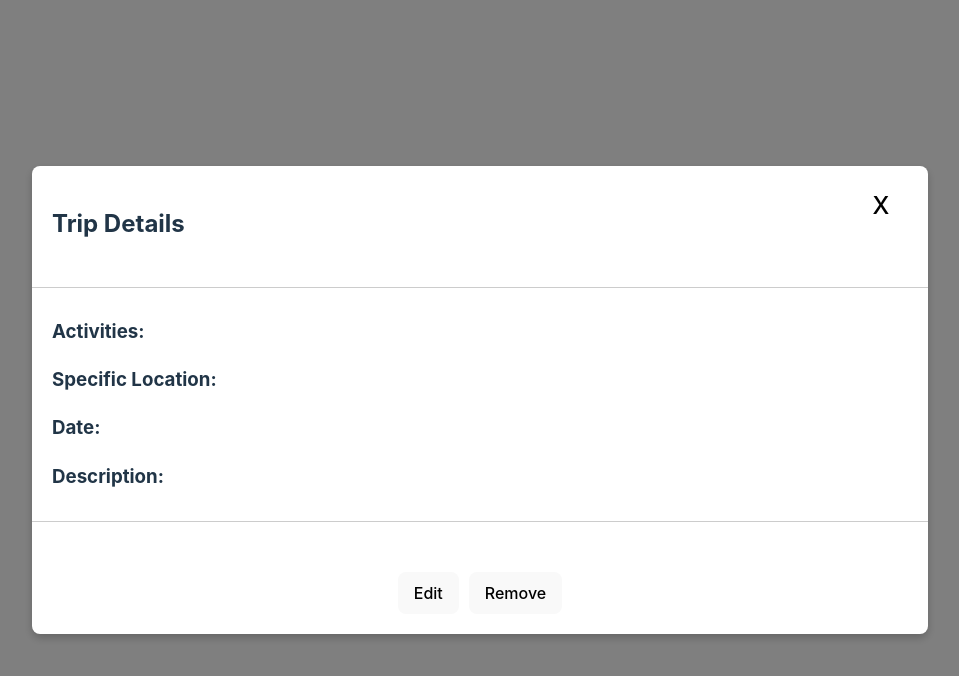
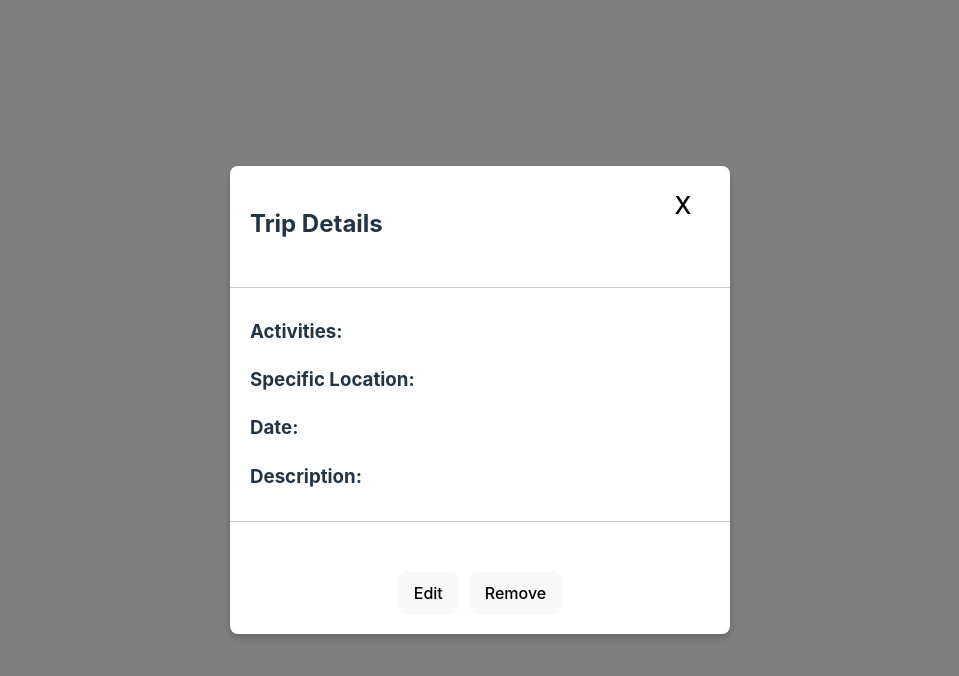
Before and after one commit to Albin-Tenghagen/fullstackPlaner, a React (Vite) app in the folder vite-folder/: page /details in a window 1280 px wide. Both pictures are taken after a click on the button "Mer Info". Shown: the top 676 px of the page, without its empty margins (160-1119 px from the left). Built offline with nearby package versions, Linux system fonts and the light colour scheme.

Commit message:
fixed css on the modal

```diff
--- a/vite-folder/src/components/DetailsFolder/modal.css
+++ b/vite-folder/src/components/DetailsFolder/modal.css
@@ -15,7 +15,9 @@
   background-color: white;
   padding: 20px;
   border-radius: 8px;
-  width: 70%;
+  width: 500px;
+  max-width: 500px;
+  min-width: 500px;
   gap: 25px;
   box-shadow: 0px 4px 8px rgba(0, 0, 0, 0.2);
   position: relative;
```
